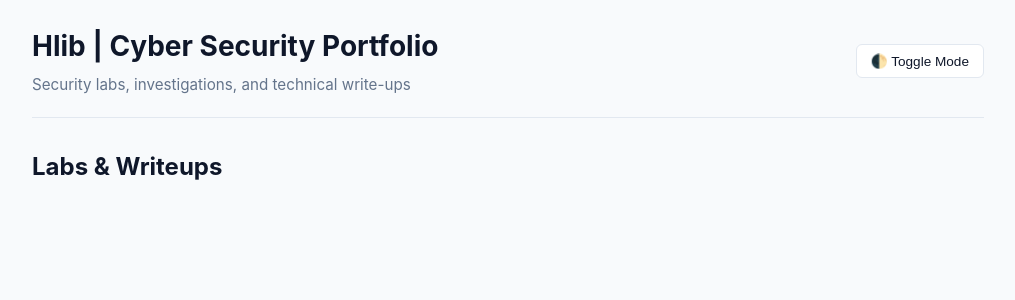
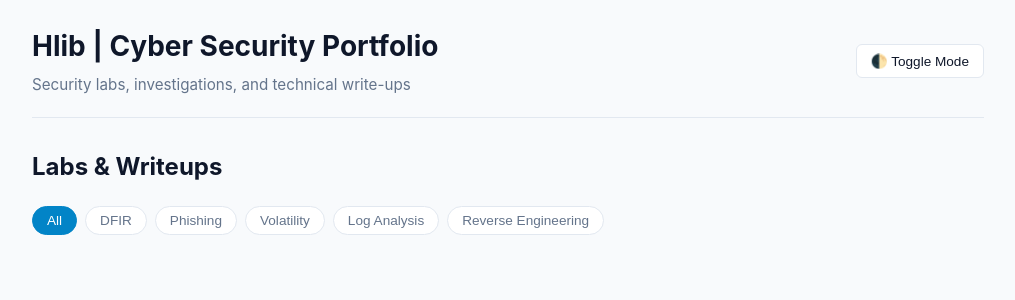
Before and after one commit to Glebius01/Glebius01.github.io, a Jekyll site: the page built from index.html, in a window 1280 px wide. Shown: the top 300 px of the page, without its empty margins (132-1147 px from the left). Built offline with Jekyll 4.4.1, drawn with Linux system fonts in a browser that asks for light colours.

Commit message:
Add interactive tag filters and dynamic card grid

```diff
--- a/index.html
+++ b/index.html
@@ -5,9 +5,21 @@ title: "Home"
 
 <h2>Labs & Writeups</h2>
 
+<!-- Interactive Tag Filters -->
+<div class="filter-container">
+  <button class="filter-btn active" onclick="filterCards('all', this)">All</button>
+  <button class="filter-btn" onclick="filterCards('DFIR', this)">DFIR</button>
+  <button class="filter-btn" onclick="filterCards('Phishing', this)">Phishing</button>
+  <button class="filter-btn" onclick="filterCards('Volatility', this)">Volatility</button>
+  <button class="filter-btn" onclick="filterCards('Log Analysis', this)">Log Analysis</button>
+  <button class="filter-btn" onclick="filterCards('Reverse Engineering', this)">Reverse Engineering</button>
+</div>
+
+<!-- Dynamic Card Grid -->
 <div class="writeup-grid">
   {% for lab in site.labs %}
-    <a href="{{ lab.url | relative_url }}" class="writeup-card">
+    <a href="{{ lab.url | relative_url }}" class="writeup-card" data-skills="{{ lab.skills | join: ' ' }}">
+
       <div class="writeup-header">
         <h3 class="writeup-title">{{ lab.title }}</h3>
         {% if lab.platform %}
@@ -32,6 +44,28 @@ title: "Home"
           {% endfor %}
         </div>
       </div>
+
     </a>
   {% endfor %}
 </div>
+
+<script>
+  // Filter Writeup Cards by Selected Skill Tag
+  function filterCards(category, btnElement) {
+    // Update active button state
+    const buttons = document.querySelectorAll('.filter-btn');
+    buttons.forEach(btn => btn.classList.remove('active'));
+    btnElement.classList.add('active');
+
+    // Show/Hide cards based on skill data attribute
+    const cards = document.querySelectorAll('.writeup-card');
+    cards.forEach(card => {
+      const skills = card.getAttribute('data-skills') || '';
+      if (category === 'all' || skills.toLowerCase().includes(category.toLowerCase())) {
+        card.classList.remove('hidden');
+      } else {
+        card.classList.add('hidden');
+      }
+    });
+  }
+</script>
```
